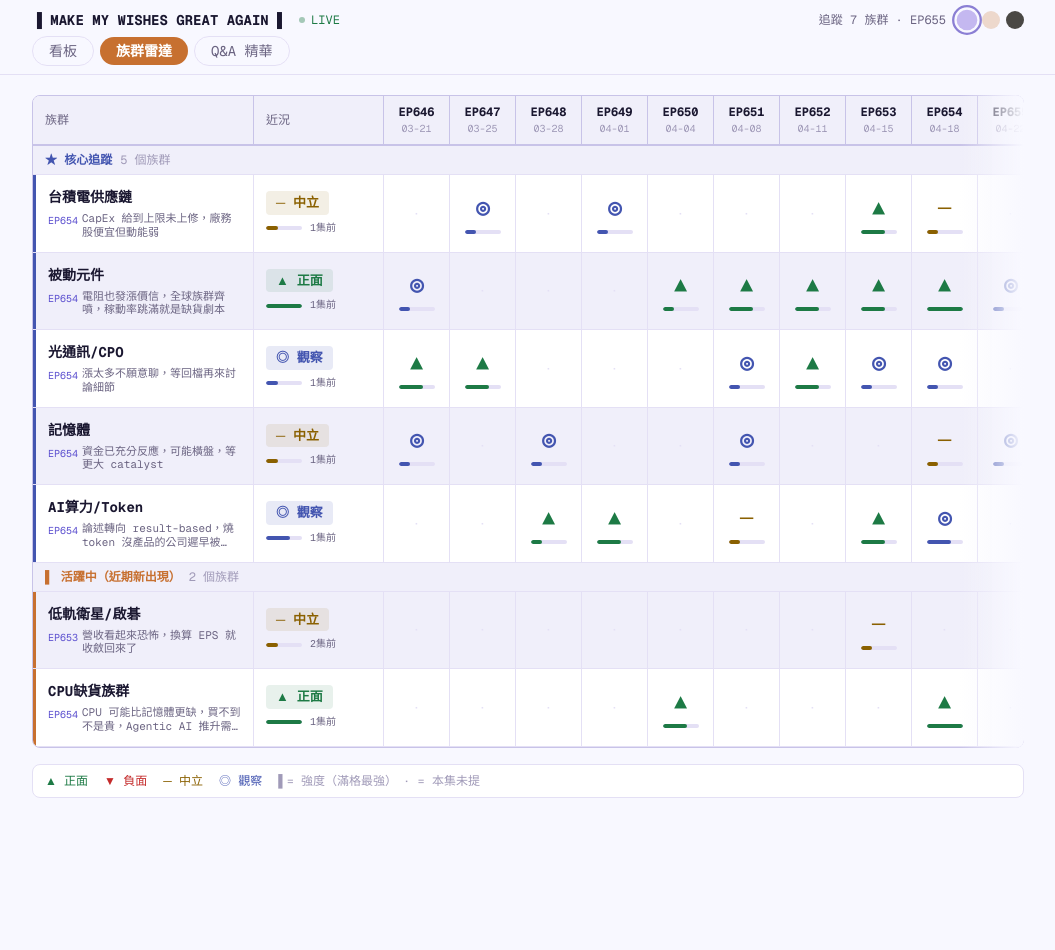
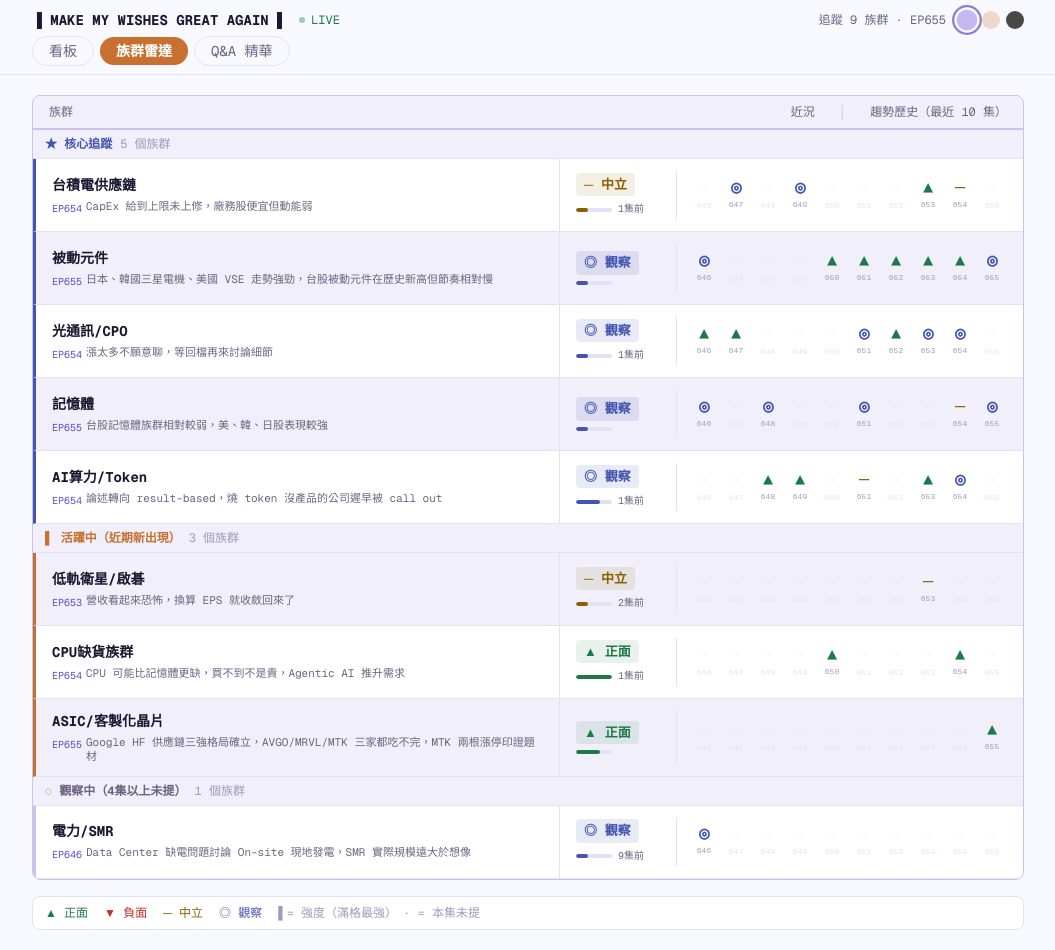
Before and after one commit to camille5534/stock-gooaye, a Next.js app: page /sectors in a window 1280 px wide. Shown: the whole page, without its empty margins (112-1167 px from the left). Before the commit the page ends 818 px from the top, so only its background shows below. Built offline with nearby package versions, Linux system fonts and the light colour scheme.

Commit message:
族群雷達 Option B：卡片式趨勢格設計，左名稱/右立場+趨勢，補 EP646/EP655 sector_history

```diff
--- a/components/SectorTimeline.tsx
+++ b/components/SectorTimeline.tsx
@@ -97,14 +97,15 @@ function DesktopRow({
     <div
       className="sector-row hidden md:flex flex-col"
       style={{
+        borderLeft: `3px solid var(${layerBorderVar[layer]})`,
         background: isEven ? 'var(--bg-card)' : 'var(--bg-elevated)',
         borderBottom: '1px solid var(--border-dim)',
       }}
     >
-      {/* 主列 */}
-      <div className="flex items-stretch" style={{ minHeight: '68px' }}>
-        {/* 族群名 + quote - sticky */}
-        <div className="flex flex-col justify-center gap-1 px-3 py-3 shrink-0" style={{ width: '220px', position: 'sticky', left: 0, zIndex: 10, background: isEven ? 'var(--bg-card)' : 'var(--bg-elevated)', borderLeft: `3px solid var(${layerBorderVar[layer]})` }}>
+      <div className="flex items-stretch" style={{ minHeight: '72px' }}>
+
+        {/* 左側：族群名 + 近況 quote（彈性寬度，填滿剩餘空間） */}
+        <div className="flex flex-col justify-center gap-1 px-4 py-3 min-w-0" style={{ flex: 1 }}>
           <span className="font-mono font-bold" style={{ color: 'var(--fg)', fontSize: '14px' }}>
             {name}
           </span>
@@ -127,29 +128,22 @@ function DesktopRow({
           )}
         </div>
 
-        {/* 近況 - sticky */}
+        {/* 右側：近況 badge + 趨勢格（固定寬度） */}
         <div
-          className="flex flex-col justify-center items-start gap-1.5 px-3 py-3 shrink-0"
-          style={{ width: '130px', borderLeft: '1px solid var(--border-dim)', position: 'sticky', left: '220px', zIndex: 10, background: isEven ? 'var(--bg-card)' : 'var(--bg-elevated)' }}
+          className="flex items-center gap-3 px-4 py-3 shrink-0"
+          style={{ borderLeft: '1px solid var(--border-dim)' }}
         >
+          {/* 近況 badge */}
+          <div className="flex flex-col items-start gap-1.5 shrink-0" style={{ minWidth: '88px' }}>
             {sc ? (
               <>
-              <span
-                className="font-mono font-bold px-2.5 py-0.5 rounded"
-                style={{
-                  color: `var(${sc.colorVar})`,
-                  background: `var(${sc.bgVar})`,
-                  fontSize: '13px',
-                }}
-              >
+                <span className="font-mono font-bold px-2 py-0.5 rounded" style={{ color: `var(${sc.colorVar})`, background: `var(${sc.bgVar})`, fontSize: '13px' }}>
                   {sc.icon} {lastEntry!.stance}
                 </span>
-              <div className="flex items-center gap-2">
+                <div className="flex items-center gap-1.5">
                   {intensityBar(lastEntry!.intensity, sc.colorVar)}
                   {gapEps !== null && gapEps > 0 && (
-                  <span style={{ color: 'var(--fg-muted)', fontSize: '10px', fontFamily: 'monospace' }}>
-                    {gapEps}集前
-                  </span>
+                    <span style={{ color: 'var(--fg-muted)', fontSize: '10px', fontFamily: 'monospace' }}>{gapEps}集前</span>
                   )}
                 </div>
               </>
@@ -158,47 +152,56 @@ function DesktopRow({
             )}
           </div>
 
-        {/* 時間軸 */}
+          {/* 分隔線 */}
+          <div style={{ width: '1px', alignSelf: 'stretch', background: 'var(--border-dim)', flexShrink: 0 }} />
+
+          {/* 趨勢迷你格：每格一集，hover 展開 */}
+          <div className="flex items-center gap-0.5">
             {episodes.map(ep => {
               const m  = ep.sectors?.find(s => s.name === name)
               const mc = m ? (stanceCfg[m.stance as StanceKey] ?? stanceCfg['中立']) : null
-          const isHovered = hoveredEp === ep.episode
+              const isHov = hoveredEp === ep.episode
               return (
                 <div
                   key={ep.episode}
-              className="flex flex-col items-center justify-center shrink-0 cursor-default transition-colors duration-100"
+                  className="flex flex-col items-center justify-center transition-colors duration-100"
                   style={{
-                width: '66px',
-                borderLeft: '1px solid var(--border-dim)',
-                gap: '4px',
-                background: isHovered && mc ? `var(${mc.bgVar})` : 'transparent',
+                    width: '30px', height: '48px', borderRadius: '5px', gap: '2px', flexShrink: 0,
+                    cursor: m ? 'default' : 'default',
+                    background: isHov && mc ? `var(${mc.bgVar})` : 'transparent',
                   }}
                   onMouseEnter={() => m && setHoveredEp(ep.episode)}
                   onMouseLeave={() => setHoveredEp(null)}
                 >
                   {mc ? (
                     <>
-                  <span style={{ color: `var(${mc.colorVar})`, fontSize: '22px', fontFamily: 'monospace', fontWeight: 700 }}>
+                      <span style={{ color: `var(${mc.colorVar})`, fontSize: '17px', fontWeight: 700, fontFamily: 'monospace', lineHeight: 1 }}>
                         {mc.icon}
                       </span>
-                  {intensityBar(m!.intensity, mc.colorVar)}
+                      <span style={{ color: 'var(--fg-dim)', fontSize: '8px', fontFamily: 'monospace' }}>
+                        {ep.episode}
+                      </span>
                     </>
                   ) : (
-                <span style={{ color: 'var(--border-dim)', fontSize: '14px' }}>·</span>
+                    <>
+                      <span style={{ color: 'var(--border-dim)', fontSize: '13px' }}>·</span>
+                      <span style={{ color: 'var(--border-dim)', fontSize: '8px', fontFamily: 'monospace' }}>
+                        {ep.episode}
+                      </span>
+                    </>
                   )}
                 </div>
               )
             })}
           </div>
+        </div>
+      </div>
 
       {/* Hover 說明列 */}
       {hoveredEp && hoveredSector && hoveredMc && (
         <div
-          className="flex items-start gap-2 px-3 py-2"
-          style={{
-            borderTop: `1px solid var(${hoveredMc.colorVar})`,
-            background: `var(${hoveredMc.bgVar})`,
-          }}
+          className="flex items-start gap-2 px-4 py-2"
+          style={{ borderTop: `1px solid var(${hoveredMc.colorVar})`, background: `var(${hoveredMc.bgVar})` }}
         >
           <span
             className="font-mono font-bold shrink-0 text-xs px-1.5 py-0.5 rounded"
@@ -206,10 +209,7 @@ function DesktopRow({
           >
             EP{hoveredEp} {hoveredMc.icon} {hoveredSector.stance}
           </span>
-          <span
-            className="font-mono text-xs leading-relaxed"
-            style={{ color: 'var(--fg-muted)' }}
-          >
+          <span className="font-mono text-xs leading-relaxed" style={{ color: 'var(--fg-muted)' }}>
             {hoveredSector.quote ?? '本集未留下說明文字'}
           </span>
         </div>
@@ -459,50 +459,22 @@ export default function SectorTimeline({ episodes, config, history }: Props) {
     <div className="flex flex-col gap-4">
 
       {/* 桌機：完整表格 */}
-      <div className="relative">
-      {/* 右側漸層遮罩：暗示還有內容可橫向捲動 */}
       <div
-        className="hidden md:block absolute inset-y-0 right-0 w-16 pointer-events-none rounded-r-lg z-30"
-        style={{ background: 'linear-gradient(to right, transparent, var(--bg))' }}
-      />
-      <div
-        className="rounded-lg border overflow-x-auto"
+        className="rounded-lg border overflow-hidden"
         style={{ borderColor: 'var(--border)' }}
       >
-        {/* 桌機表頭 */}
+        {/* 表頭 */}
         <div
-          className="hidden md:flex items-stretch"
-          style={{ background: 'var(--bg-elevated)', borderBottom: `2px solid var(--border)` }}
-        >
-          <div className="flex items-center px-3 py-2 shrink-0 font-mono text-xs" style={{ width: '220px', color: 'var(--fg-muted)', position: 'sticky', left: 0, zIndex: 20, background: 'var(--bg-elevated)' }}>
-            族群
-          </div>
-          <div className="flex items-center px-3 py-2 shrink-0 font-mono text-xs" style={{ width: '130px', borderLeft: '1px solid var(--border)', color: 'var(--fg-muted)', position: 'sticky', left: '220px', zIndex: 20, background: 'var(--bg-elevated)' }}>
-            近況
-          </div>
-          {recent.map(ep => (
-            <div
-              key={ep.episode}
-              className="flex flex-col items-center justify-center shrink-0 py-2"
-              style={{ width: '66px', borderLeft: '1px solid var(--border)', gap: '1px' }}
-            >
-              <span className="font-mono font-bold text-xs" style={{ color: 'var(--fg)' }}>
-                EP{ep.episode}
-              </span>
-              <span className="font-mono" style={{ color: 'var(--fg-dim)', fontSize: '10px' }}>
-                {ep.date.slice(5)}
-              </span>
-            </div>
-          ))}
-        </div>
-
-        {/* 手機表頭 */}
-        <div
-          className="md:hidden flex items-center justify-between px-3 py-2"
+          className="flex items-center justify-between px-4 py-2"
           style={{ background: 'var(--bg-elevated)', borderBottom: `2px solid var(--border)` }}
         >
           <span className="font-mono text-xs" style={{ color: 'var(--fg-muted)' }}>族群</span>
-          <span className="font-mono text-xs" style={{ color: 'var(--fg-muted)' }}>近況 / 點擊展開時間軸</span>
+          <div className="hidden md:flex items-center gap-6 font-mono text-xs" style={{ color: 'var(--fg-muted)' }}>
+            <span>近況</span>
+            <span style={{ color: 'var(--border)' }}>│</span>
+            <span>趨勢歷史（最近 {recent.length} 集）</span>
+          </div>
+          <span className="md:hidden font-mono text-xs" style={{ color: 'var(--fg-muted)' }}>近況 / 點擊展開</span>
         </div>
 
         <SectionBlock
@@ -518,7 +490,6 @@ export default function SectorTimeline({ episodes, config, history }: Props) {
           sectors={watching} indexOffset={core.length + active.length} {...sharedSectionProps}
         />
       </div>
-      </div>{/* end relative wrapper */}
 
       {/* 圖例 */}
       <div
--- a/public/data/sector_history.json
+++ b/public/data/sector_history.json
@@ -54,6 +54,13 @@
   ],
   "記憶體": [
     {
+      "ep": 646,
+      "date": "2026-03-21",
+      "stance": "觀察",
+      "intensity": 1,
+      "quote": "NAND 優於 DRAM，AI 廢圖廢片推升存儲需求，但美光財報低於市場預期"
+    },
+    {
       "ep": 648,
       "date": "2026-04-15",
       "stance": "中立",
@@ -66,9 +73,23 @@
       "stance": "中立",
       "intensity": 1,
       "quote": "資金已充分反應，可能橫盤，等更大 catalyst"
+    },
+    {
+      "ep": 655,
+      "date": "2026-04-22",
+      "stance": "觀察",
+      "intensity": 1,
+      "quote": "台股記憶體族群相對較弱，美、韓、日股表現較強"
     }
   ],
   "被動元件": [
+    {
+      "ep": 646,
+      "date": "2026-03-21",
+      "stance": "觀察",
+      "intensity": 1,
+      "quote": "需區分需求驅動與成本轉嫁，高階 MLCC 與 TLVR 電感較具確定性"
+    },
     {
       "ep": 653,
       "date": "2026-04-15",
@@ -82,9 +103,23 @@
       "stance": "正面",
       "intensity": 3,
       "quote": "電阻也發漲價信，全球族群齊噴，稼動率跳滿就是缺貨劇本"
+    },
+    {
+      "ep": 655,
+      "date": "2026-04-22",
+      "stance": "觀察",
+      "intensity": 1,
+      "quote": "日本、韓國三星電機、美國 VSE 走勢強勁，台股被動元件在歷史新高但節奏相對慢"
     }
   ],
   "光通訊/CPO": [
+    {
+      "ep": 646,
+      "date": "2026-03-21",
+      "stance": "正面",
+      "intensity": 2,
+      "quote": "AI 2.0 核心族群，Networking 組網需求持續上修，進入國民制服股位階"
+    },
     {
       "ep": 653,
       "date": "2026-04-15",
@@ -117,5 +152,23 @@
       "intensity": 3,
       "quote": "CPU 可能比記憶體更缺，買不到不是貴，Agentic AI 推升需求"
     }
+  ],
+  "電力/SMR": [
+    {
+      "ep": 646,
+      "date": "2026-03-21",
+      "stance": "觀察",
+      "intensity": 1,
+      "quote": "Data Center 缺電問題討論 On-site 現地發電，SMR 實際規模遠大於想像"
+    }
+  ],
+  "ASIC/客製化晶片": [
+    {
+      "ep": 655,
+      "date": "2026-04-22",
+      "stance": "正面",
+      "intensity": 2,
+      "quote": "Google HF 供應鏈三強格局確立，AVGO/MRVL/MTK 三家都吃不完，MTK 兩根漲停印證題材"
+    }
   ]
 }
```
Lines whose indentation alone changed are shown as unchanged.
